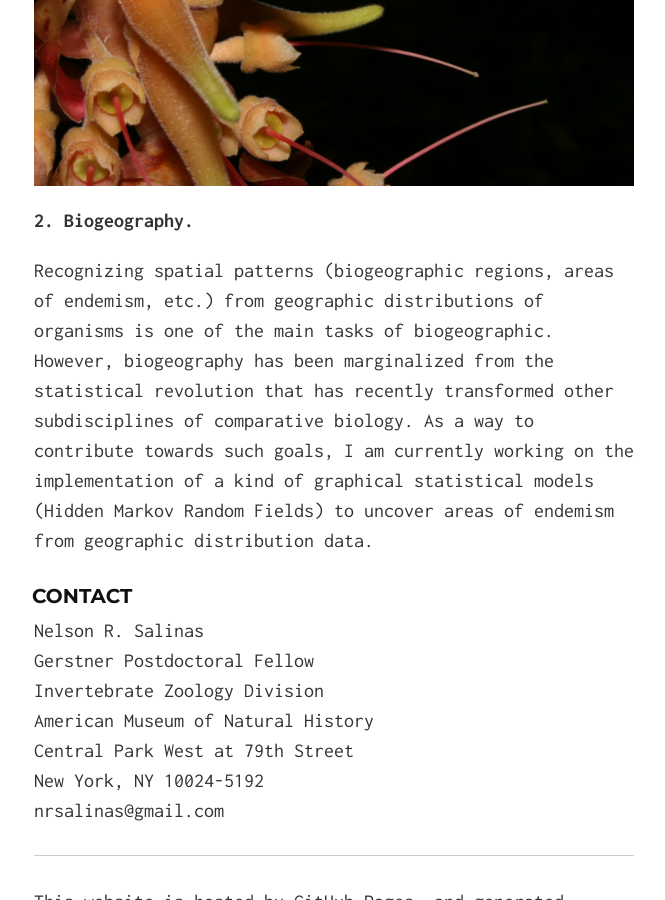
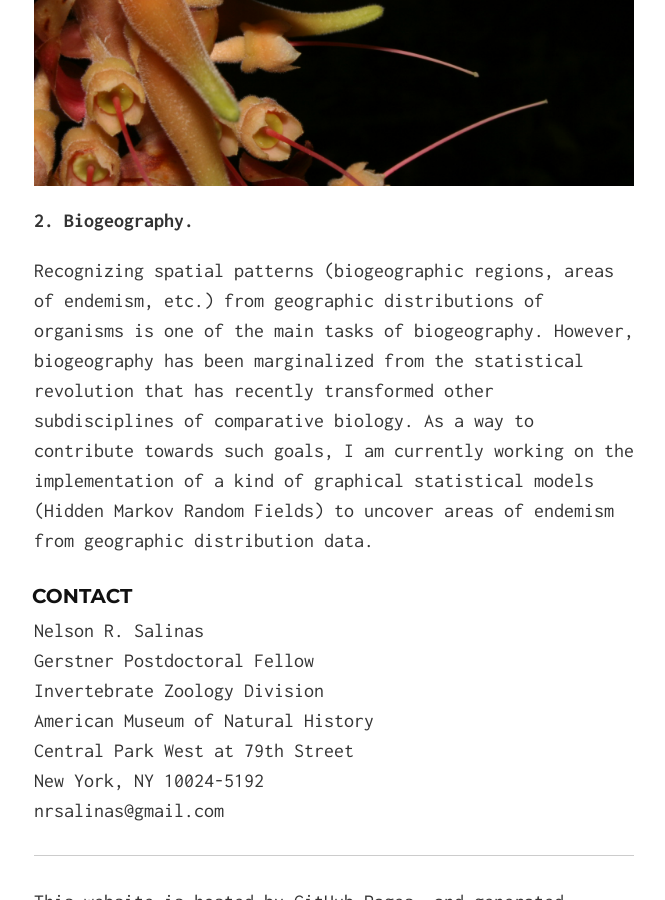
Before and after one commit to nrsalinas/nrsalinas.github.io, a Jekyll site: the page built from index.md, in a window 1280 px wide and 900 px high, scrolled down 2004 px. Shown: the whole window, without its empty margins (306-971 px from the left). Built offline with Jekyll 4.4.1, drawn with Linux system fonts in a browser that asks for light colours; some of the changed text lies outside the part shown.

Commit message:
Update index.md

```diff
--- a/index.md
+++ b/index.md
@@ -6,7 +6,7 @@ Hola. Welcome to my personal website.
 
 Here you will find info about my research and academic activities. Although I have spent most of my career working on diversity, conservation, and evolutionary biology of Neotropical plants, I have become interested on biodiversity informatics during the last few years.
 
-Currently, I am a Gerstner postdoctoral fellow at the American Museum of Natural History, working under the supervision of Ward Wheeler.
+Currently, I am a Gerstner postdoctoral fellow at the American Museum of Natural History, working under the supervision of [Ward Wheeler](https://wardwheeler.wordpress.com/).
 My postdoctoral project aims to implement graph statistical models to study patterns of geographic distributions among multiple organisms; that is, to delimit areas of endemism.
 
 Prior to this appointment, I was brieftly a research associate at [Fundación La Palmita](http://lapalmita.com.co/pagina/) (assessing the diversity and conservation status of plant communities in E Colombia), and a doctoral student at the New York Botanical Garden--City University of New York joint [graduate program](http://www.nybg.org/science-new/about/CMP-Graduate-Studies.php) (working on systematics of Neotropical Blueberries).
@@ -26,7 +26,7 @@ Tropical forests are some of the most diverse, yet endangered, ecosystems on the
 
 __2. Biogeography.__
 
-Recognizing spatial patterns (biogeographic regions, areas of endemism, etc.) from geographic distributions of organisms is one of the main tasks of biogeographic. However, biogeography has been marginalized from the statistical revolution that has recently transformed other subdisciplines of comparative biology. As a way to contribute towards such goals, I am currently working on the implementation of a kind of graphical statistical models (Hidden Markov Random Fields) to uncover areas of endemism from geographic distribution data.
+Recognizing spatial patterns (biogeographic regions, areas of endemism, etc.) from geographic distributions of organisms is one of the main tasks of biogeography. However, biogeography has been marginalized from the statistical revolution that has recently transformed other subdisciplines of comparative biology. As a way to contribute towards such goals, I am currently working on the implementation of a kind of graphical statistical models (Hidden Markov Random Fields) to uncover areas of endemism from geographic distribution data.
 
 ### Contact
 
```
